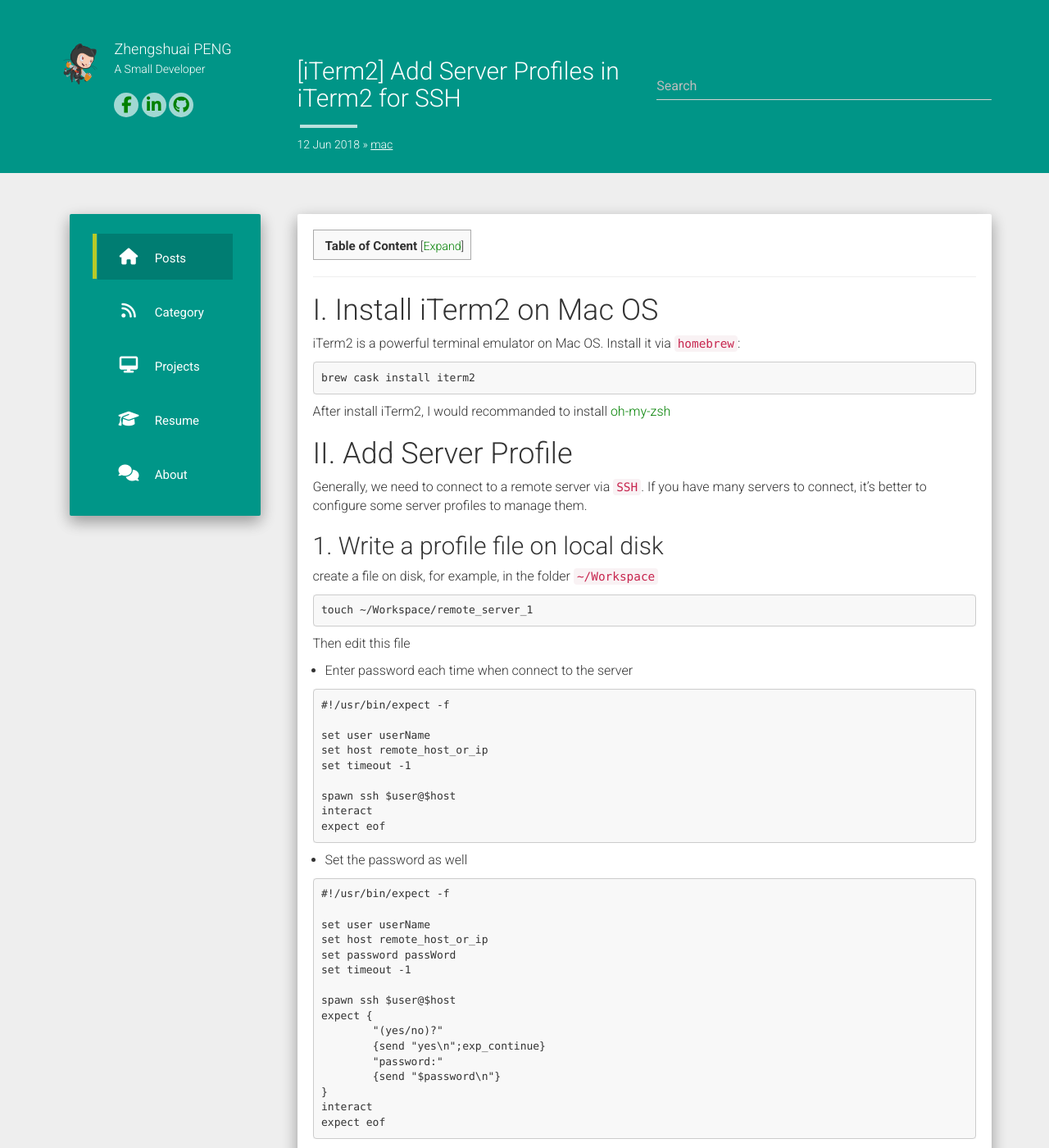
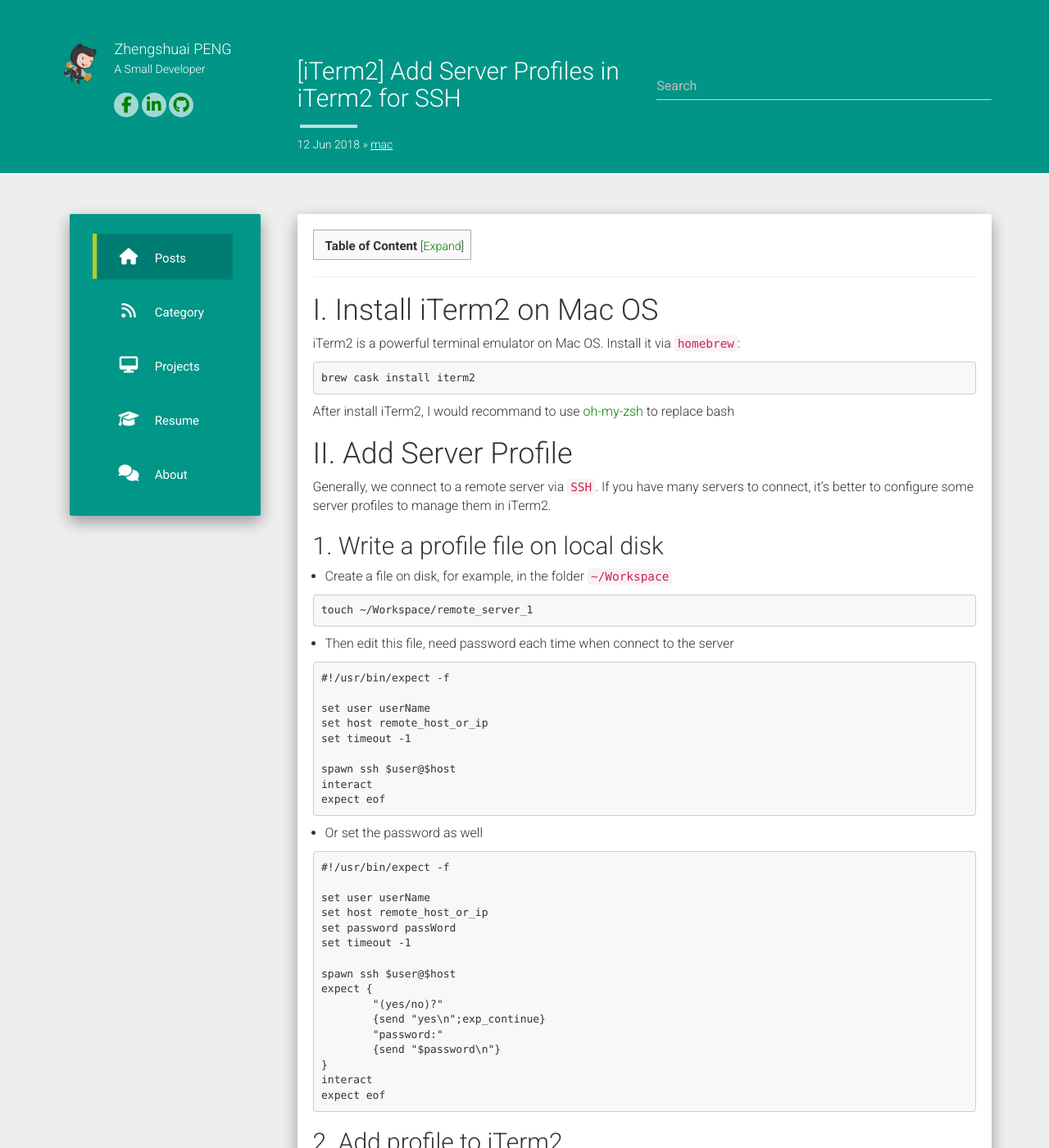
Before and after one commit to ZhengshuaiPENG/zhengshuaipeng.github.io, a Jekyll site: the page built from _posts/2018/06/2018-06-12-mac-add-profiles-in-iterm2.md, in a window 1280 px wide and 1400 px high. Shown: the whole window at 82% size. Built offline with Jekyll 4.4.1, drawn with Linux system fonts in a browser that asks for light colours; nearby versions of some CDN libraries; comment, search, counter and statistics services are not loaded.

Commit message:
fix typo

````diff
--- a/_posts/2018/06/2018-06-12-mac-add-profiles-in-iterm2.md
+++ b/_posts/2018/06/2018-06-12-mac-add-profiles-in-iterm2.md
@@ -16,21 +16,21 @@
 brew cask install iterm2
 ```
 
-After install iTerm2, I would recommanded to install [oh-my-zsh](https://github.com/robbyrussell/oh-my-zsh)
+After install iTerm2, I would recommand to use [oh-my-zsh](https://github.com/robbyrussell/oh-my-zsh) to replace bash
 
 # II. Add Server Profile
 
-Generally, we need to connect to a remote server via ```SSH```. If you have many servers to connect, it's better to configure some server profiles to manage them.
+Generally, we connect to a remote server via ```SSH```. If you have many servers to connect, it's better to configure some server profiles to manage them in iTerm2.
 
 ## 1. Write a profile file on local disk
 
-create a file on disk, for example, in the folder ```~/Workspace```
+-   Create a file on disk, for example, in the folder ```~/Workspace```
+
 ```
 touch ~/Workspace/remote_server_1
 ```
 
-Then edit this file
--   Enter password each time when connect to the server
+-   Then edit this file, need password each time when connect to the server
 
 ```
 #!/usr/bin/expect -f
@@ -44,7 +44,8 @@
 expect eof
 ```
 
--   Set the password as well
+- Or set the password as well
+
 
 ```
 #!/usr/bin/expect -f
````
